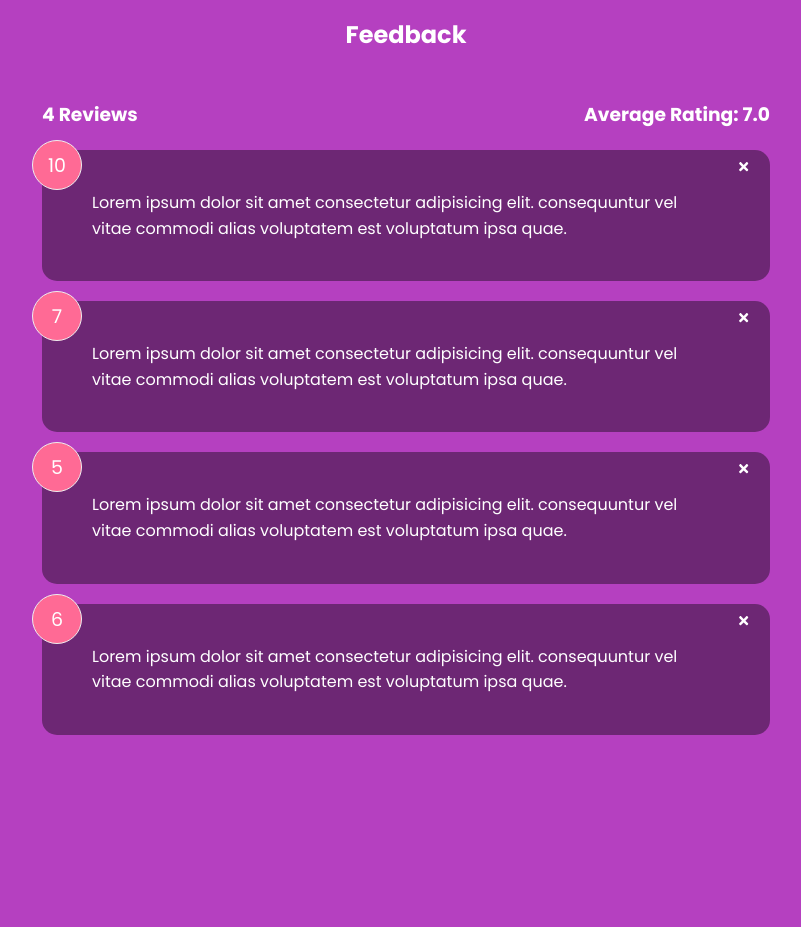
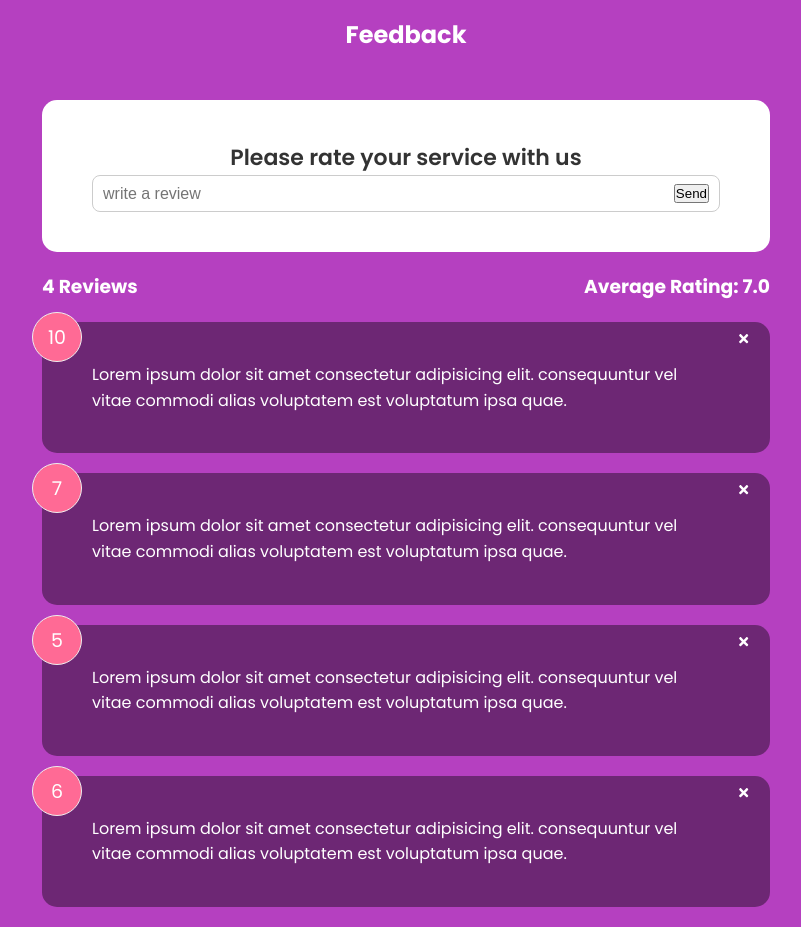
Before and after one commit to pengravity/feedback-app, a React (Create React App) app: page / in a window 1280 px wide. Shown: the whole page, without its empty margins (234-1035 px from the left). Before the commit the page ends 800 px from the top, so only its background shows below. Built offline with nearby package versions, Linux system fonts and the light colour scheme; the HTML template or start-up script is replaced by a standard one.

Commit message:
added Feedback Form

```diff
--- a/src/App.js
+++ b/src/App.js
@@ -4,6 +4,7 @@
 import FeedbackList from './components/FeedbackList';
 import FeedbackData from './data/FeedbackData';
 import FeedbackStats from './components/FeedbackStats';
+import FeedbackForm from './components/FeedbackForm';
 
 import './App.css';
 
@@ -20,6 +21,7 @@
     <>
       <Header />
       <div className='container'>
+        <FeedbackForm />
         <FeedbackStats feedback={feedback} />
         <FeedbackList feedback={feedback} handleDelete={deleteFeedback} />
       </div>
--- /dev/null
+++ b/src/components/FeedbackForm.jsx
@@ -0,0 +1,32 @@
+import React from 'react';
+import Card from './shared/Card';
+
+import { useState } from 'react';
+
+function FeedbackForm() {
+  const [text, setText] = useState('');
+
+  const handleTextChange = (event) => {
+    setText(event.target.value);
+  };
+
+  return (
+    <Card>
+      <form>
+        <h2>Please rate your service with us</h2>
+        {/*@todo - rating seelect component */}
+        <div className='input-group'>
+          <input
+            onChange={handleTextChange}
+            type='text'
+            placeholder='write a review'
+            value={text}
+          />
+          <button type='submit'>Send</button>
+        </div>
+      </form>
+    </Card>
+  );
+}
+
+export default FeedbackForm;
```
